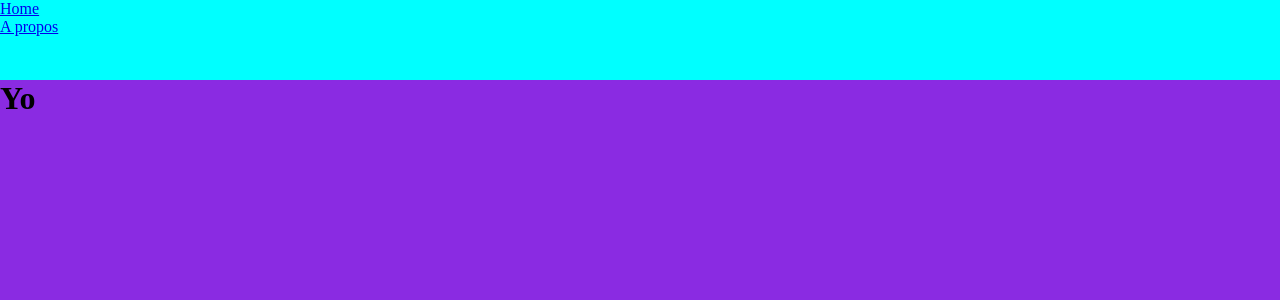
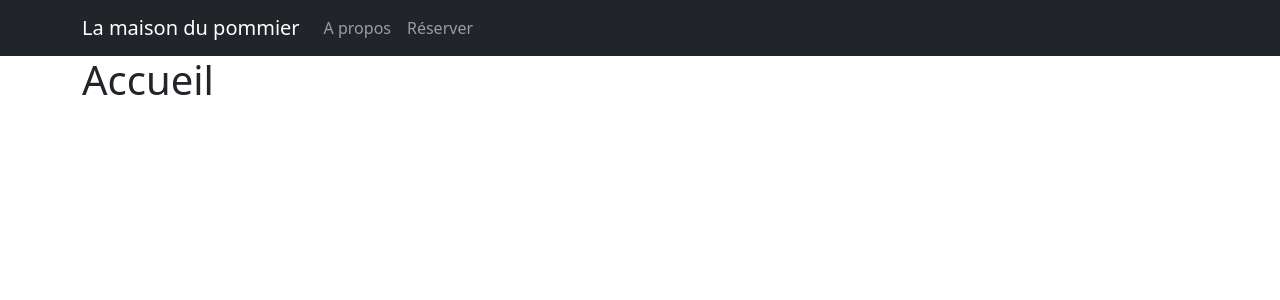
Before and after one commit to raphoudre/maisondupommier, a React (Create React App) app: page / in a window 1280 px wide. Shown: the top 300 px of the page. Built offline with nearby package versions, Linux system fonts and the light colour scheme.

Commit message:
fixed styles/added compatibility

```diff
--- a/package.json
+++ b/package.json
@@ -6,7 +6,9 @@
     "@testing-library/jest-dom": "^5.16.4",
     "@testing-library/react": "^13.3.0",
     "@testing-library/user-event": "^13.5.0",
+    "bootstrap": "^5.2.0",
     "react": "^18.2.0",
+    "react-bootstrap": "^2.4.0",
     "react-dom": "^18.2.0",
     "react-router-dom": "^6.3.0",
     "react-scripts": "^2.1.3",
--- a/src/App.js
+++ b/src/App.js
@@ -6,9 +6,11 @@
 } from "react-router-dom";
 import Home from './components/pages/Home';
 import About from './components/pages/About';
+import Navigation from './components/Navigation';
 function App() {
   return (
     <Router>
+      <Navigation />
       <Routes>
         <Route exact path='/' element={<Home/>}/>
         <Route path='/about' element={<About/>}/>
--- a/src/components/Navigation.js
+++ b/src/components/Navigation.js
@@ -1,16 +1,21 @@
 import React from 'react';
-import { NavLink } from 'react-router-dom';
+import '../styles/Containers.css';
+import { Navbar, Container, Nav  } from 'react-bootstrap';
 
 const Navigation = () => {
     return (
-        <div>
-            <NavLink to="/">
-                <p>Home</p>
-            </NavLink>
-            <NavLink to="/about">
-                <p>A propos</p>
-            </NavLink>
-        </div>
+        <Navbar collapseOnSelect expand="lg" bg="dark" variant="dark">
+            <Container>
+                <Navbar.Brand href='/'>La maison du pommier</Navbar.Brand>
+                    <Navbar.Toggle aria-controls="responsive-navbar-nav" />
+                    <Navbar.Collapse id="responsive-navbar-nav">
+                    <Nav className="me-auto">
+                        <Nav.Link href='/about'>A propos</Nav.Link>
+                        <Nav.Link href='/booking'>Réserver</Nav.Link>
+                    </Nav>
+                </Navbar.Collapse>
+            </Container>
+        </Navbar>
     );
 };
 
--- a/src/components/Wrapper.js
+++ /dev/null
@@ -1,18 +0,0 @@
-import React from 'react';
-import Navigation from './Navigation';
-import '../styles/Containers.css'
-
-const Wrapper = (props) => {
-    return (
-        <div className='wrapperContainer'>
-            <div className='navContainer'>
-                <Navigation/>
-            </div>
-            <div className='childContainer'>
-                {props.children}
-            </div>
-        </div>
-    );
-};
-
-export default Wrapper;
--- a/src/components/pages/About.js
+++ b/src/components/pages/About.js
@@ -1,12 +1,11 @@
 import React from 'react';
-import Wrapper from '../Wrapper';
-
+import {Container} from 'react-bootstrap'
 const About = () => {
     return (
         <>
-            <Wrapper>
+            <Container>
                 <h2>About</h2>
-            </Wrapper>
+            </Container>
         </>
     );
 };
--- a/src/components/pages/Home.js
+++ b/src/components/pages/Home.js
@@ -1,12 +1,12 @@
 import React from 'react';
-import Wrapper from '../Wrapper';
+import { Container } from 'react-bootstrap';
 
 const Home = () => {
     return (
         <>
-            <Wrapper>
-                <h1>Yo</h1>
-            </Wrapper>
+            <Container>
+                <h1>Accueil</h1>
+            </Container>
         </>
     );
 };
--- a/src/index.js
+++ b/src/index.js
@@ -1,6 +1,8 @@
 import React from 'react';
 import ReactDOM from 'react-dom/client';
 import App from './App';
+import 'bootstrap/dist/css/bootstrap.min.css';
+
 
 const root = ReactDOM.createRoot(document.getElementById('root'));
 root.render(
--- a/src/styles/Containers.css
+++ b/src/styles/Containers.css
@@ -3,7 +3,7 @@
     margin:0;
 }
 
-.wrapperContainer{
+.mainContainer{
     display: flex;
     flex-direction: column;
     align-items: center;
@@ -13,18 +13,18 @@
     margin: 0;
     padding: 0;
 }
+
 .navContainer{
     height: 10%;
     width: 100%;
     max-width: 100vw;
     background-color: aqua;
+    display: flex;
 }
-.childContainer{
-    height: 90%;
+.bodyContainer{
+    height: 100%;
     width: 100%;
     max-width: 100vw;
     background-color: blueviolet;
+    display: flex;
 }
-.pageContainer{
-
-}
```
Also changed, not shown: 1 other file (tests, documents, lock files or other folders).
